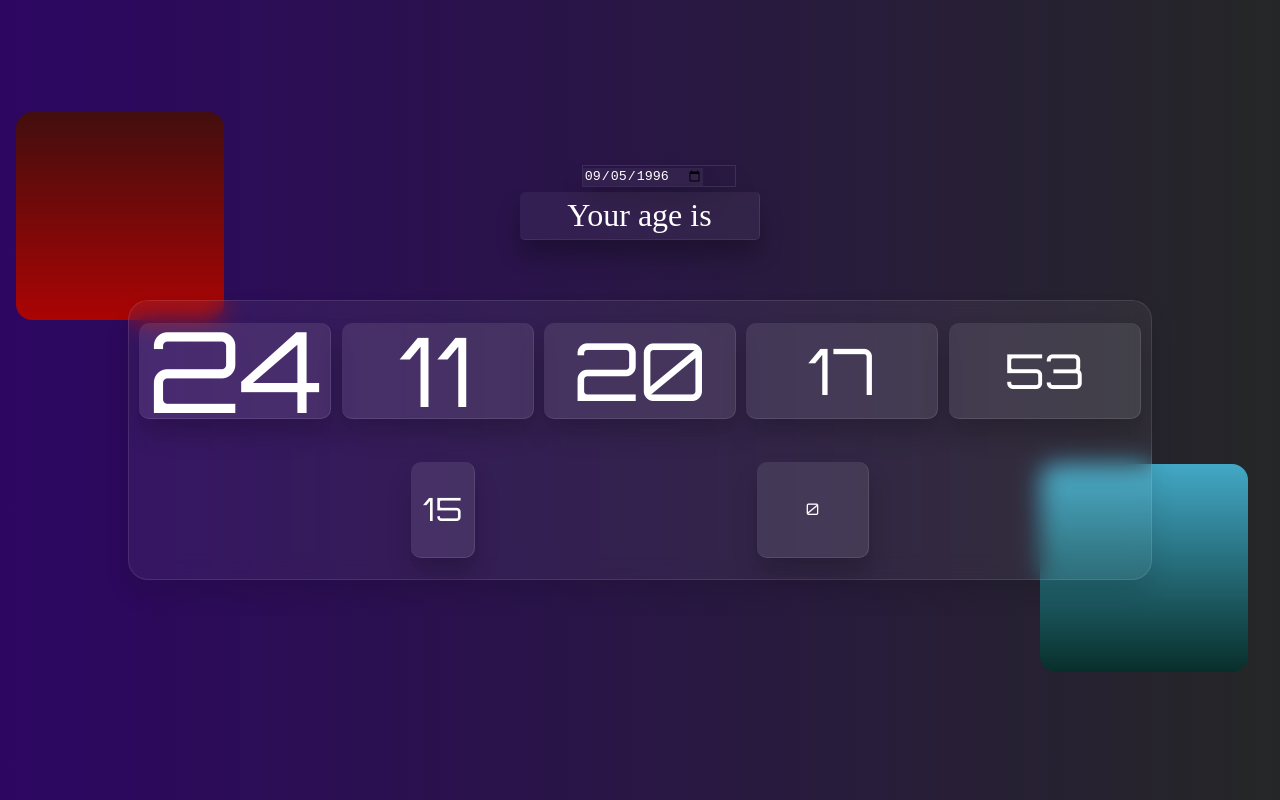
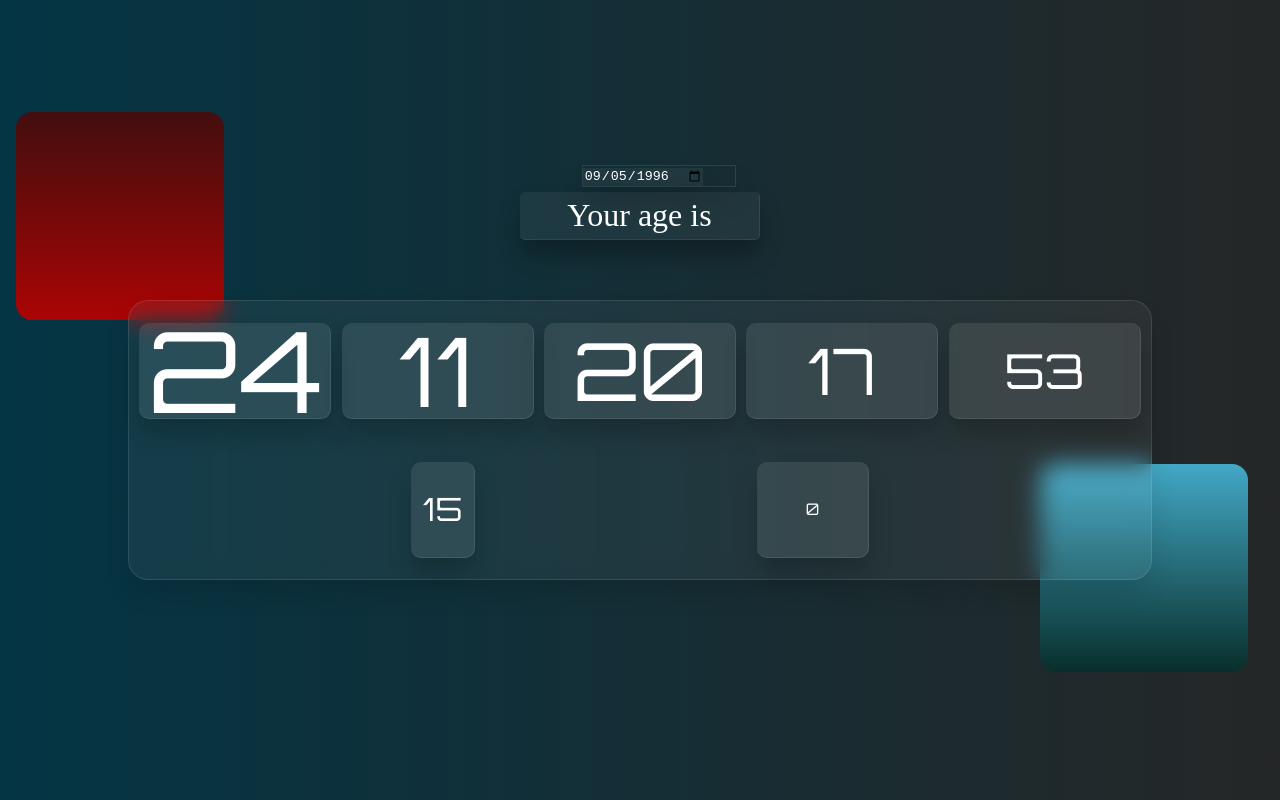
Before and after one commit to meivinay/Real-Time-Age, a plain HTML site: page index.html in a window 1280 px wide. Drawn offline with Linux system fonts and the light colour scheme.

Commit message:
bg color chng

```diff
--- a/style.css
+++ b/style.css
@@ -5,7 +5,7 @@ body{
     margin: 0;
     height: 100vh;
     width: 100vw;
-    background: linear-gradient(to right, rgb(45 6 98), #252727);
+    background: linear-gradient(to right, rgb(4 53 68), #252727);
     color: white;
     overflow: hidden;
 }
```
